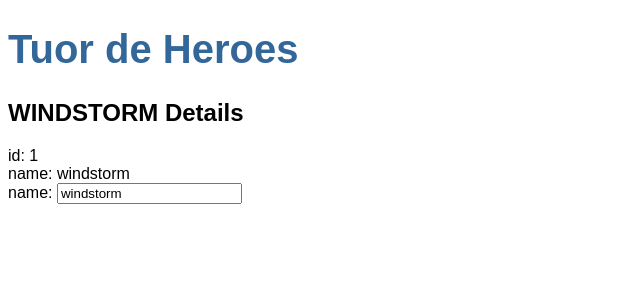
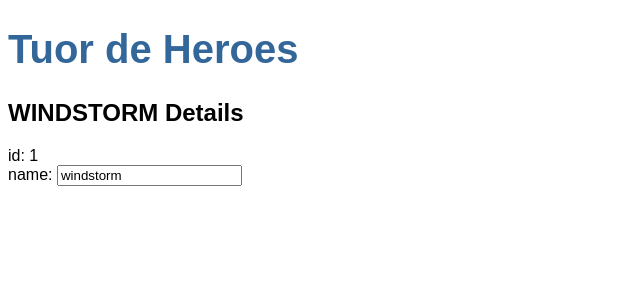
Before and after one commit to miguel144a/Angular, an Angular app: page / in a window 1280 px wide. Shown: the top 300 px of the page, without its empty margins (0-640 px from the left). Built offline with nearby package versions, Linux system fonts and the light colour scheme.

Commit message:
Final de la seccion 1 The Hero editor

```diff
--- a/src/app/app.module.ts
+++ b/src/app/app.module.ts
@@ -1,10 +1,10 @@
 import { BrowserModule } from '@angular/platform-browser';
 import { NgModule } from '@angular/core';
+import { FormsModule } from '@angular/forms'; // <-- NgModel lives here
 
-import { AppRoutingModule } from './app-routing.module';
 import { AppComponent } from './app.component';
 import { HeroesComponent } from './heroes/heroes.component';
-import { FormsModule } from '@angular/forms'; // <-- NgModel lives here
+
 
 @NgModule({
   declarations: [
@@ -13,7 +13,6 @@
   ],
   imports: [
     BrowserModule,
-    AppRoutingModule,
     FormsModule
   ],
   providers: [],
--- a/src/app/heroes/heroes.component.html
+++ b/src/app/heroes/heroes.component.html
@@ -1,11 +1,8 @@
 
 <h2>{{hero.name | uppercase}} Details</h2>
 <div><span>id: </span>{{hero.id}}</div>
-<div><span>name: </span>{{hero.name}}</div>
-
-
 <div>
     <label>name:
       <input [(ngModel)]="hero.name" placeholder="name">
     </label>
-  </div>
+</div>
```
